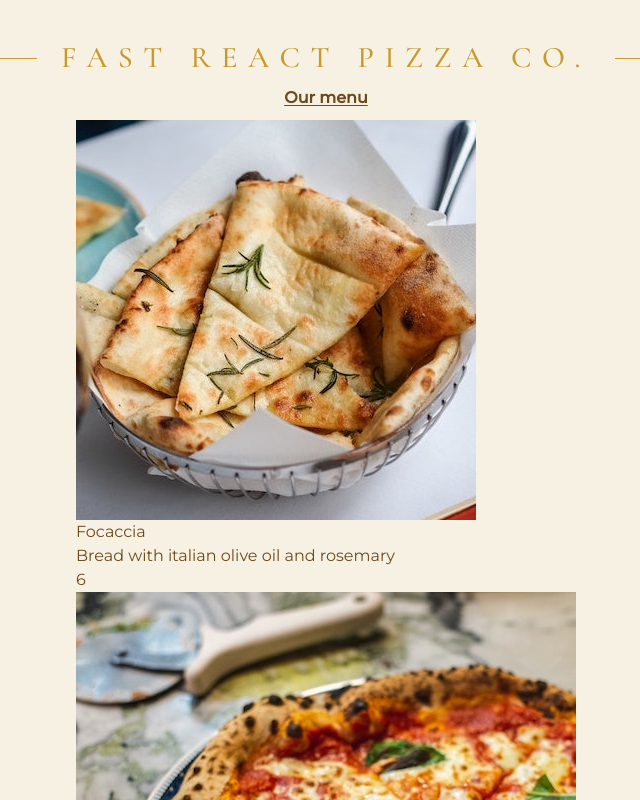
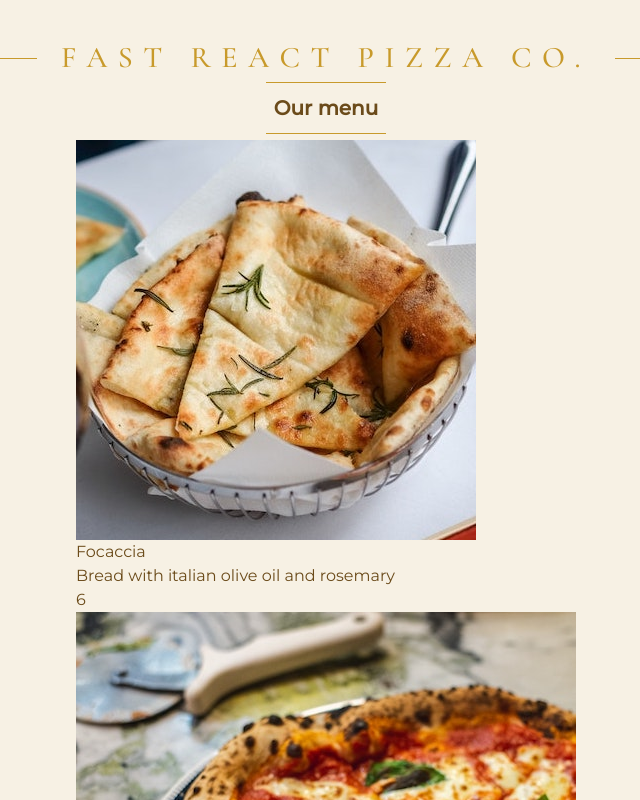
Before and after one commit to Majkan1/Single-Pizza-Menu, a React (Vite) app in the folder vite-project/: page / in a window 1280 px wide. Shown: the top 800 px of the page, without its empty margins (314-954 px from the left). Built offline with nearby package versions, Linux system fonts and the light colour scheme.

Commit message:
feat:Add under and above line to the menu.

```diff
--- a/vite-project/src/App.tsx
+++ b/vite-project/src/App.tsx
@@ -84,7 +84,13 @@ function Footer(){
 function Menu({pizza}:MenuProps){
   return(
     <div>
-      <p className="font-bold underline underline-offset-2 flex justify-center m-2.5">Our menu</p>
+      <div className="flex justify-center">
+        <p className="relative inline-block font-bold text-xl m-2.5 p-2">
+          <span className="absolute left-0 -top-1 h-px w-full bg-[#c89a2b]" />
+          Our menu
+          <span className="absolute left-0 -bottom-1 h-px w-full bg-[#c89a2b]" />
+        </p>
+      </div>
       {pizza.map((item,index)=>(
         <div key = {index}>
           <img
```
